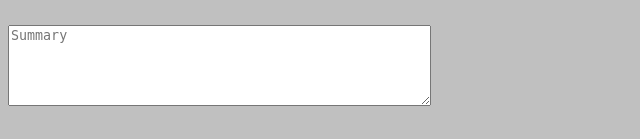
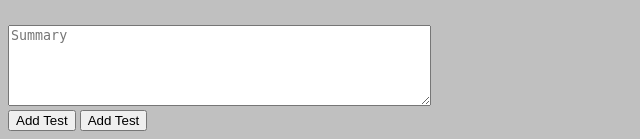
Before and after one commit to Bassem95/Site, a Django app: page / in a window 1280 px wide. Shown: the part 2512-2651 px from the top of the page, without its empty margins (0-640 px from the left). Before the commit the page ends 2618 px from the top, so only its background shows below. Run offline with Django 3.2, Linux system fonts and the light colour scheme.

Commit message:
Add Button

```diff
--- a/templates/base.html
+++ b/templates/base.html
@@ -110,5 +110,7 @@
         <textarea name="message"rows="5" cols="50"></textarea><br>
         <label for="lname"><h4>If the test was an Article / Paper: </h4></label><br>
         <textarea name="message" placeholder="Summary" rows="5" cols="50"></textarea><br>
+        <button type="button">Add Test</button>
+        <button type="button">Add Test</button>
       </form>
 </html>
```
